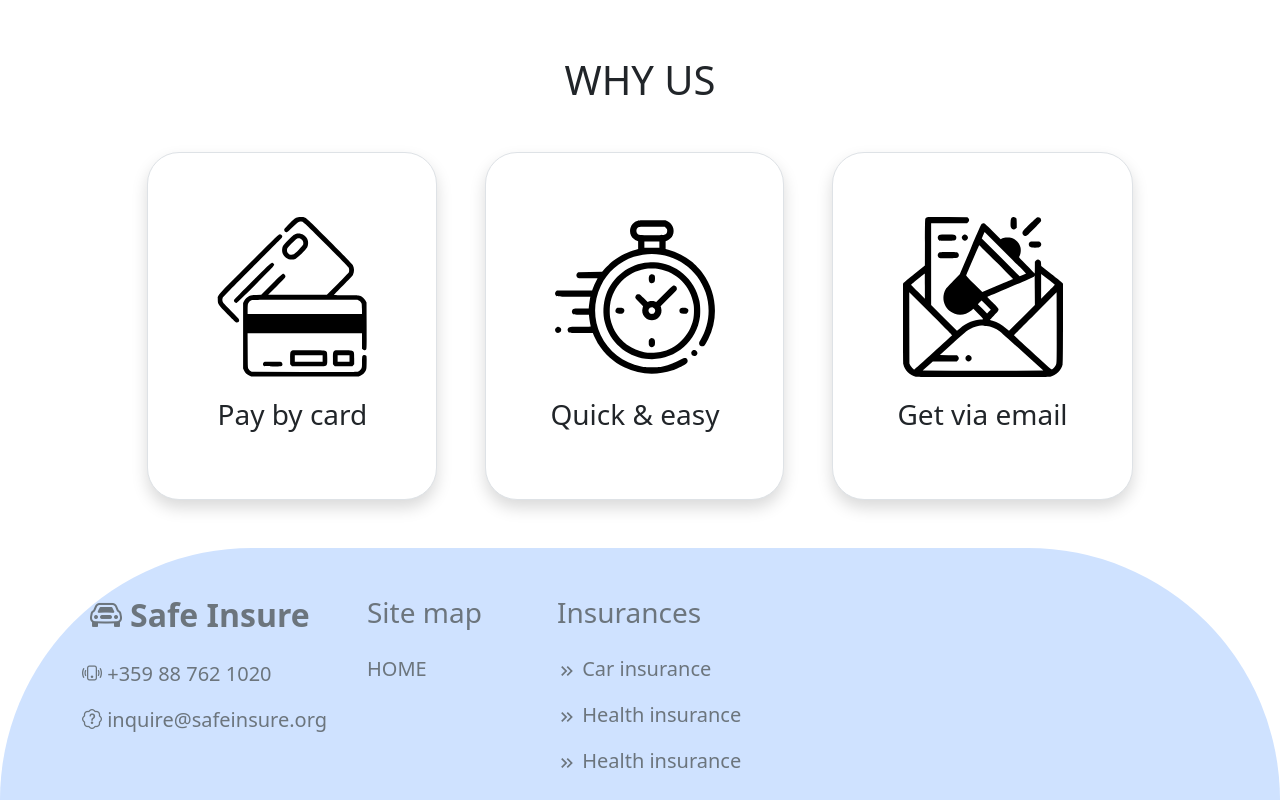
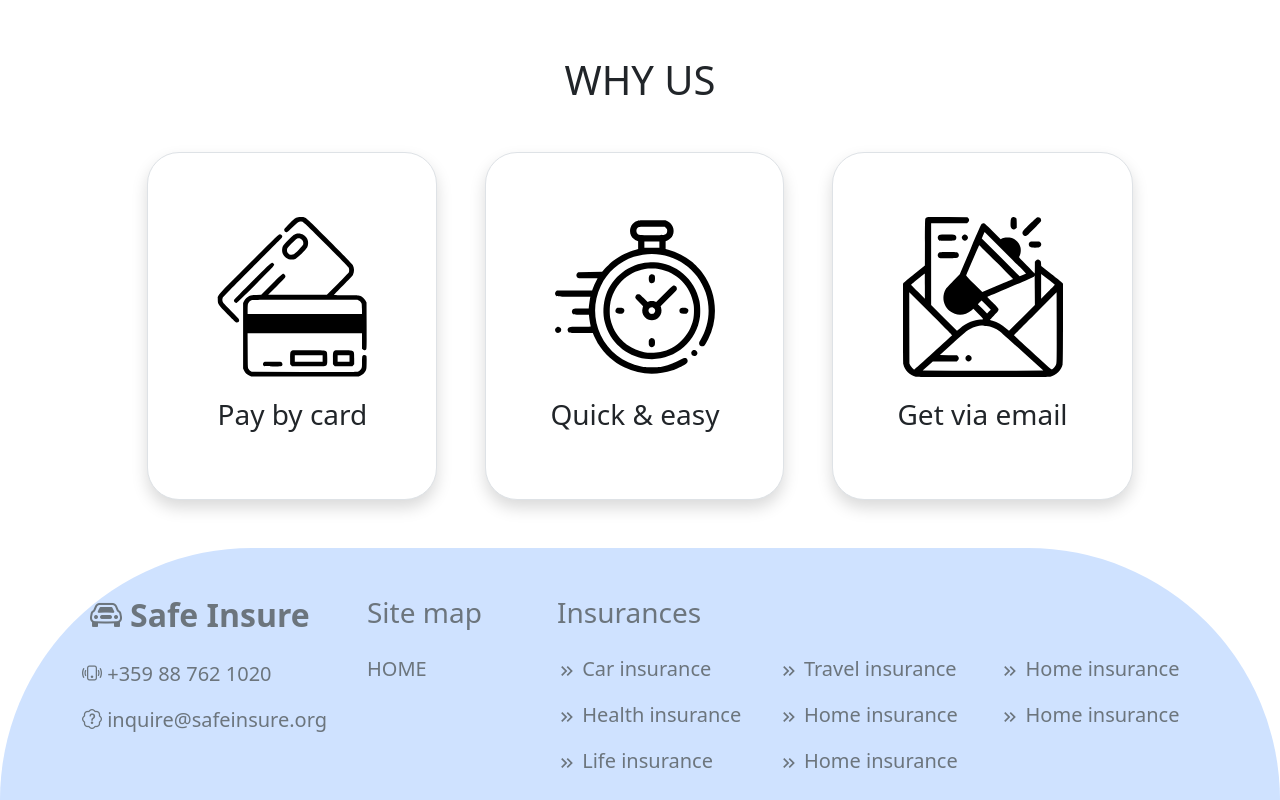
Before and after one commit to genasim/Insurance_Platform, a React (Create React App) app in the folder frontend/: page / in a window 1280 px wide. Shown: the part 872-1672 px from the top of the page. Built offline with nearby package versions, Linux system fonts and the light colour scheme.

Commit message:
change: extract Insurance grid in Footer

```diff
--- a/frontend/src/layout/Footer.tsx
+++ b/frontend/src/layout/Footer.tsx
@@ -1,8 +1,19 @@
-import React, { FC } from "react";
+import { FC } from "react";
 import { Col, Container, Row } from "react-bootstrap";
+import { Link } from "react-router-dom";
 import Logo from "../shared/components/Logo";
-import { Link } from "react-router-dom";
-import { MdOutlineKeyboardDoubleArrowRight } from "react-icons/md";
+import InsurancesGrid from "./InsuransesGrid";
+
+const insuranceItems = [
+  "Car insurance",
+  "Health insurance",
+  "Life insurance",
+  "Travel insurance",
+  "Home insurance",
+  "Home insurance",
+  "Home insurance",
+  "Home insurance",
+];
 
 const Footer: FC = () => {
   return (
@@ -28,15 +39,7 @@ const Footer: FC = () => {
           </Col>
           <Col>
             <h3 className="fs-3 mb-4">Insurances</h3>
-            <p className="fs-5">
-              <MdOutlineKeyboardDoubleArrowRight /> Car insurance
-            </p>
-            <p className="fs-5">
-              <MdOutlineKeyboardDoubleArrowRight /> Health insurance
-            </p>
-            <p className="fs-5">
-              <MdOutlineKeyboardDoubleArrowRight /> Health insurance
-            </p>
+            <InsurancesGrid items={insuranceItems} itemsPerCol={3} />
           </Col>
         </Row>
       </Container>
--- /dev/null
+++ b/frontend/src/layout/InsuransesGrid.tsx
@@ -0,0 +1,33 @@
+import { FC } from "react";
+import { Row, Col } from "react-bootstrap";
+import { MdOutlineKeyboardDoubleArrowRight } from "react-icons/md";
+
+interface InsuranceGridProps {
+  items: string[];
+  itemsPerCol: number;
+}
+
+const InsurancesGrid: FC<InsuranceGridProps> = ({ items, itemsPerCol }) => {
+  const chunk = (arr: string[], size: number) =>
+    Array.from({ length: Math.ceil(arr.length / size) }, (v, i) =>
+      arr.slice(i * size, i * size + size)
+    );
+
+  const itemGroups = chunk(items, itemsPerCol);
+
+  return (
+    <Row>
+      {itemGroups.map((group, index) => (
+        <Col key={index}>
+          {group.map((item, idx) => (
+            <p className="fs-5" key={idx}>
+              <MdOutlineKeyboardDoubleArrowRight /> {item}
+            </p>
+          ))}
+        </Col>
+      ))}
+    </Row>
+  );
+};
+
+export default InsurancesGrid;
```
